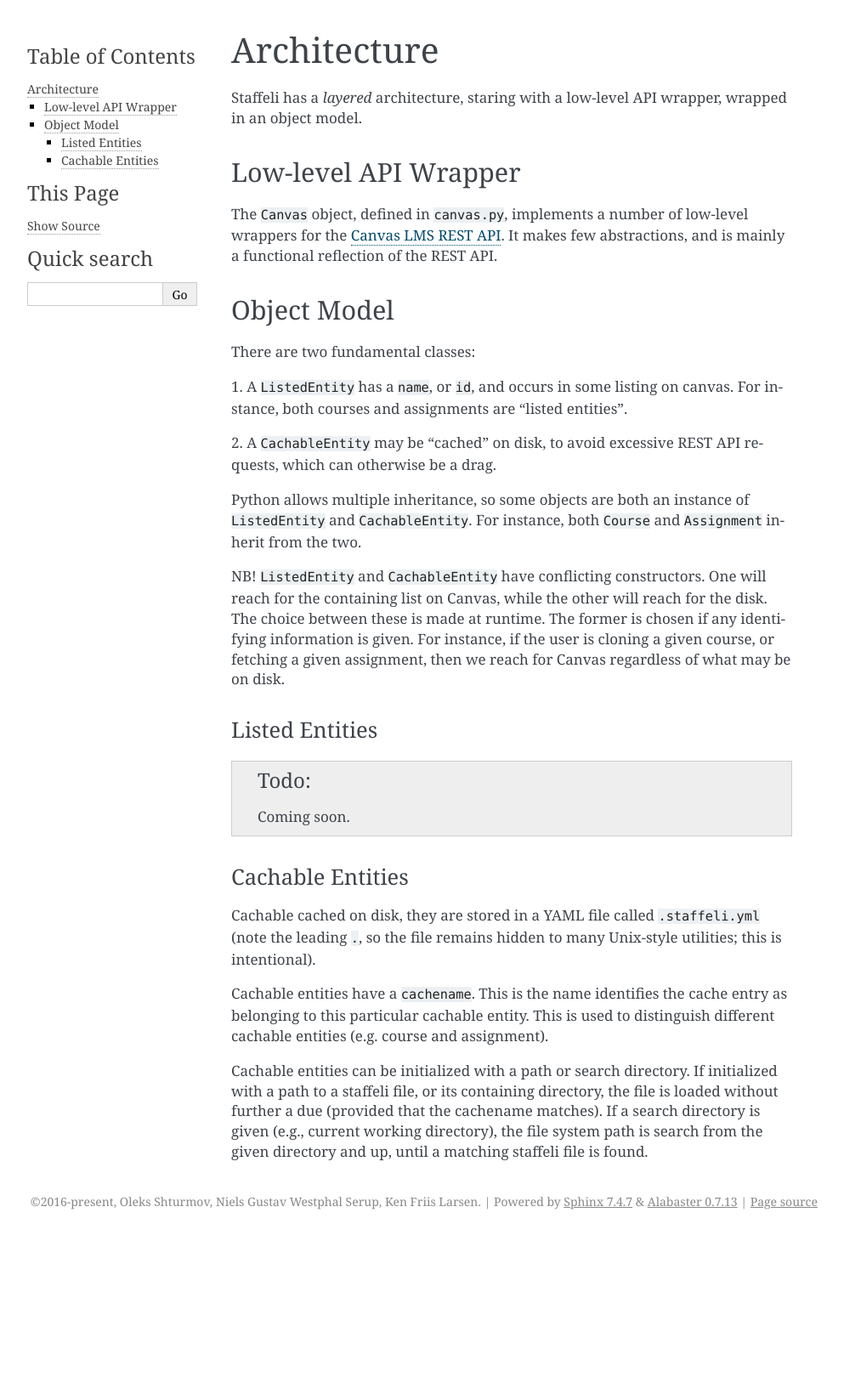
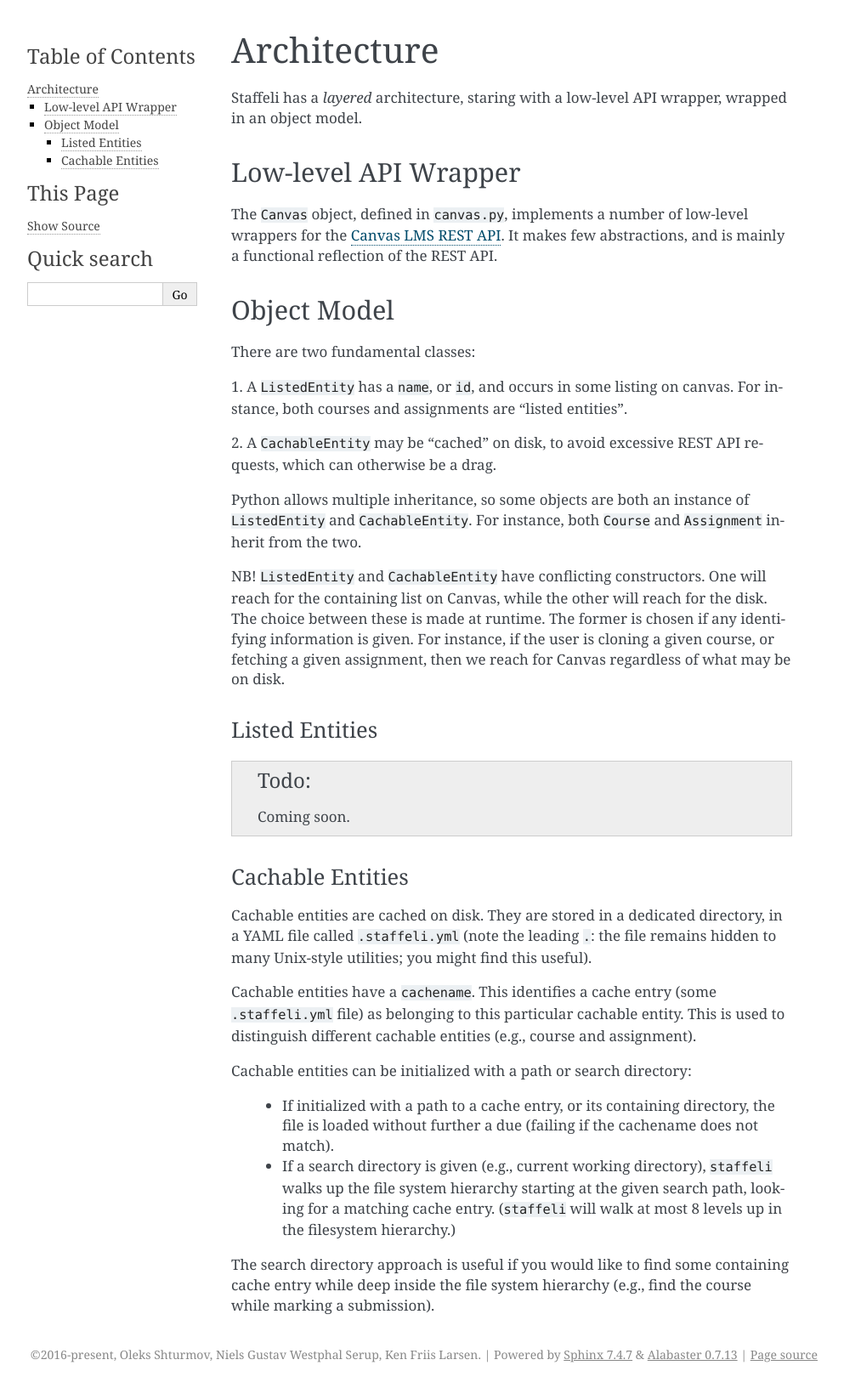
Before and after one commit to diku-dk/staffeli, a Sphinx documentation site: the page built from docs/source/architecture.rst, in a window 1280 px wide. Shown: the whole page at 85% size, without its empty margins (148-1141 px from the left). Built offline with Sphinx 7.4.7, drawn with Linux system fonts in a browser that asks for light colours; before the commit the page ends 1453 px from its top, so only the background shows below that.

Commit message:
Cleaning up the cachable entity section

```diff
--- a/docs/source/architecture.rst
+++ b/docs/source/architecture.rst
@@ -45,17 +45,26 @@
 Cachable Entities
 ~~~~~~~~~~~~~~~~~
 
-Cachable cached on disk, they are stored in a YAML file called
-``.staffeli.yml`` (note the leading ``.``, so the file remains hidden to many
-Unix-style utilities; this is intentional).
+Cachable entities are cached on disk. They are stored in a dedicated directory,
+in a YAML file called ``.staffeli.yml`` (note the leading ``.``: the file
+remains hidden to many Unix-style utilities; you might find this useful).
 
-Cachable entities have a ``cachename``. This is the name identifies the cache
-entry as belonging to this particular cachable entity. This is used to
-distinguish different cachable entities (e.g. course and assignment).
+Cachable entities have a ``cachename``. This identifies a cache entry (some
+``.staffeli.yml`` file) as belonging to this particular cachable entity. This
+is used to distinguish different cachable entities (e.g., course and
+assignment).
 
-Cachable entities can be initialized with a path or search directory. If
-initialized with a path to a staffeli file, or its containing directory, the
-file is loaded without further a due (provided that the cachename matches). If
-a search directory is given (e.g., current working directory), the file system
-path is search from the given directory and up, until a matching staffeli file
-is found.
+Cachable entities can be initialized with a path or search directory:
+
+  * If initialized with a path to a cache entry, or its containing directory,
+    the file is loaded without further a due (failing if the cachename does
+    not match).
+
+  * If a search directory is given (e.g., current working directory),
+    ``staffeli`` walks up the file system hierarchy starting at the given
+    search path, looking for a matching cache entry. (``staffeli`` will
+    walk at most 8 levels up in the filesystem hierarchy.)
+
+The search directory approach is useful if you would like to find some
+containing cache entry while deep inside the file system hierarchy (e.g., find
+the course while marking a submission).
```
